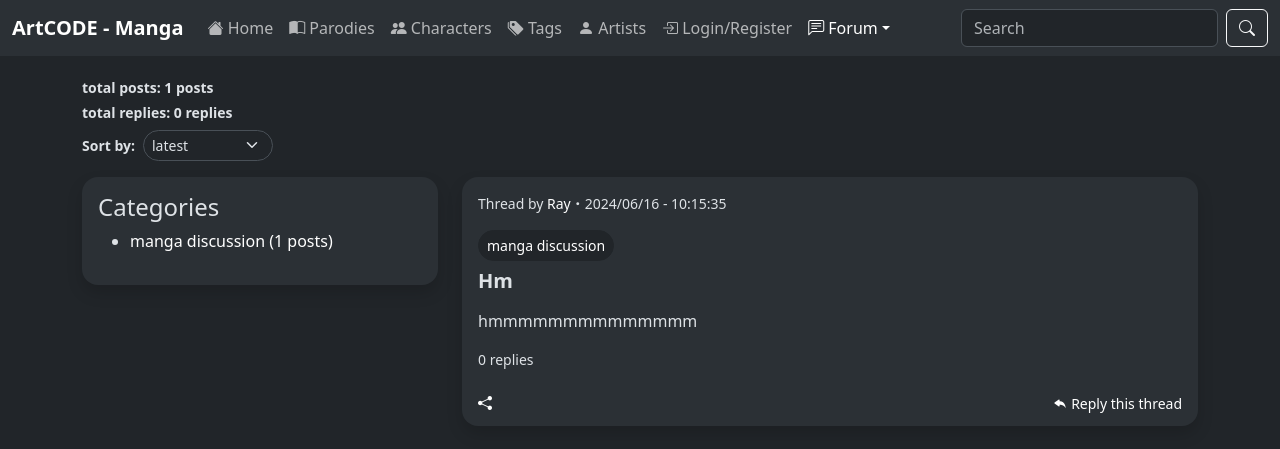
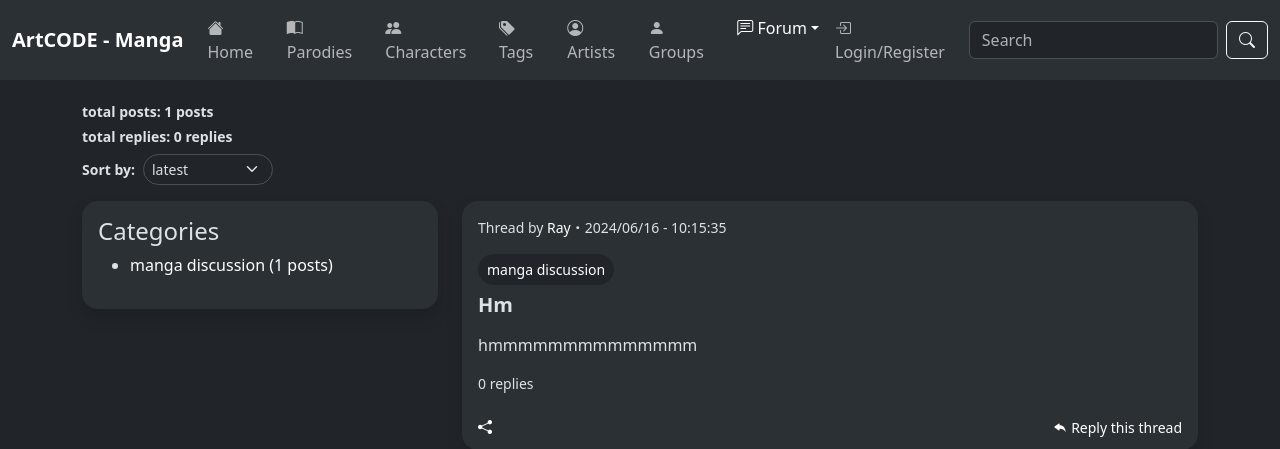
Before and after one commit to HirotakaDango/Manga-API, a PHP site: page /forum/index.php in a window 1280 px wide. Shown: the top 449 px of the page. Run offline with PHP 8.4, Linux system fonts and the light colour scheme; data comes from the database, SQL or seed files in the repository.

Commit message:
Update header.php

```diff
--- a/header.php
+++ b/header.php
@@ -19,7 +19,38 @@
               <a class="nav-link <?php if(basename($_SERVER['PHP_SELF']) == 'tags.php') echo 'active' ?>" href="/tags.php"><i class="bi bi-tags-fill"></i> Tags</a>
             </li>
             <li class="nav-item">
-              <a class="nav-link <?php if(basename($_SERVER['PHP_SELF']) == 'artists.php') echo 'active' ?>" href="/artists.php"><i class="bi bi-person-fill"></i> Artists</a>
+              <a class="nav-link <?php if(basename($_SERVER['PHP_SELF']) == 'artists.php') echo 'active' ?>" href="/artists.php"><i class="bi bi-person-circle"></i> Artists</a>
+            </li>
+            <li class="nav-item">
+              <a class="nav-link <?php if(basename($_SERVER['PHP_SELF']) == 'groups.php') echo 'active' ?>" href="/groups.php"><i class="bi bi-person-fill"></i> Groups</a>
+            </li>
+            <li class="nav-item">
+              <div class="dropdown">
+                <a class="nav-link <?php if (basename($_SERVER['PHP_SELF']) == 'index.php' && strpos($_SERVER['PHP_SELF'], 'forum/') !== false) echo 'active'; ?> dropdown-toggle" href="#" role="button" data-bs-toggle="dropdown" aria-expanded="false"><i class="bi bi-chat-left-text"></i> Forum</a>
+                <ul class="dropdown-menu rounded-4 shadow border-0">
+                  <li><a class="dropdown-item fw-medium <?php if (basename($_SERVER['PHP_SELF']) == 'index.php' && strpos($_SERVER['PHP_SELF'], 'forum/') !== false) echo 'active'; ?>" href="/forum/">Boards</a></li>
+                  <li><a class="dropdown-item fw-medium <?php if (basename($_SERVER['PHP_SELF']) == 'upload.php' && strpos($_SERVER['PHP_SELF'], 'forum/') !== false) echo 'active'; ?>" href="/forum/upload.php">Upload</a></li>
+                  <?php
+                    // Check if the user is logged in
+                    $loggedInUserId = isset($_SESSION['user_id']) ? $_SESSION['user_id'] : null;
+
+                    if (isset($loggedInUserId)) {
+                      // If the user is logged in, show the profile and settings links
+                      $isProfileActive = (basename($_SERVER['PHP_SELF']) == 'user.php' && isset($_GET['id']) && $_GET['id'] == $loggedInUserId);
+                      ?>
+                        <li><a class="dropdown-item fw-medium<?php echo ($isProfileActive ? ' active' : ''); ?>" href="/forum/user.php?id=<?php echo $loggedInUserId; ?>">Profile</a></li>
+                        <li><a class="dropdown-item fw-medium<?php echo (basename($_SERVER['PHP_SELF']) == 'settings.php' ? ' active' : ''); ?>" href="/forum/settings.php">Settings</a></li>
+                      <?php
+                    } else {
+                      // If the user is not logged in, show a login button
+                      ?>
+                        <li><a class="dropdown-item fw-medium" href="/forum/session.php">Login</a></li>
+                      <?php
+                    }
+                  ?>
+                  <?php if (strpos($_SERVER['PHP_SELF'], '/forum/') !== false) echo '<li><a class="dropdown-item fw-medium ' . (basename($_SERVER['PHP_SELF']) == 'search.php' ? 'active' : '') . '" href="#" data-bs-toggle="modal" data-bs-target="#searchModal">Search</a></li>'; ?>
+                </ul>
+              </div>
             </li>
             <?php
               // Check if the user is logged in
@@ -34,30 +65,6 @@
                 echo '<li class="nav-item"><a class="nav-link" href="/session.php"><i class="bi bi-box-arrow-in-right"></i> Login/Register</a></li>';
               }
             ?>
-            <li class="nav-item">
-              <div class="dropdown">
-                <a class="nav-link <?php if (basename($_SERVER['PHP_SELF']) == 'index.php' && strpos($_SERVER['PHP_SELF'], 'forum/') !== false) echo 'active'; ?> dropdown-toggle" href="#" role="button" data-bs-toggle="dropdown" aria-expanded="false"><i class="bi bi-chat-left-text"></i> Forum</a>
-                <ul class="dropdown-menu rounded-4 shadow border-0">
-                  <li><a class="dropdown-item fw-medium <?php if (basename($_SERVER['PHP_SELF']) == 'index.php' && strpos($_SERVER['PHP_SELF'], 'forum/') !== false) echo 'active'; ?>" href="/forum/">Boards</a></li>
-                  <li><a class="dropdown-item fw-medium <?php if (basename($_SERVER['PHP_SELF']) == 'upload.php' && strpos($_SERVER['PHP_SELF'], 'forum/') !== false) echo 'active'; ?>" href="/forum/upload.php">Upload</a></li>
-                  <?php
-                    // Check if the user is logged in
-                    $loggedInUserId = isset($_SESSION['user_id']) ? $_SESSION['user_id'] : null;
-
-                    if (isset($loggedInUserId)) {
-                      // If the user is logged in, show the profile button
-                      $isProfileActive = (basename($_SERVER['PHP_SELF']) == 'user.php' && isset($_GET['id']) && $_GET['id'] == $loggedInUserId);
-                      echo '<li><a class="dropdown-item fw-medium' . ($isProfileActive ? ' active' : '') . '" href="/forum/user.php?id=' . $loggedInUserId . '">Profile</a></li>';
-                    } else {
-                      // If the user is not logged in, show a login button
-                      echo '<li><a class="dropdown-item fw-medium" href="/forum/session.php">Login</a></li>';
-                    }
-                  ?>
-                  <li><a class="dropdown-item fw-medium <?php if (basename($_SERVER['PHP_SELF']) == 'settings.php' && strpos($_SERVER['PHP_SELF'], 'forum/settings.php') !== false) echo 'active'; ?>" href="/forum/settings.php">Settings</a></li>
-                  <?php if (strpos($_SERVER['PHP_SELF'], '/forum/') !== false) echo '<li><a class="dropdown-item fw-medium ' . (basename($_SERVER['PHP_SELF']) == 'search.php' ? 'active' : '') . '" href="#" data-bs-toggle="modal" data-bs-target="#searchModal">Search</a></li>'; ?>
-                </ul>
-              </div>
-            </li>
           </ul>
           <form class="d-flex" role="search" action="/index.php">
             <input class="form-control me-2 fw-medium" type="search" placeholder="Search" aria-label="Search" name="search">
```
